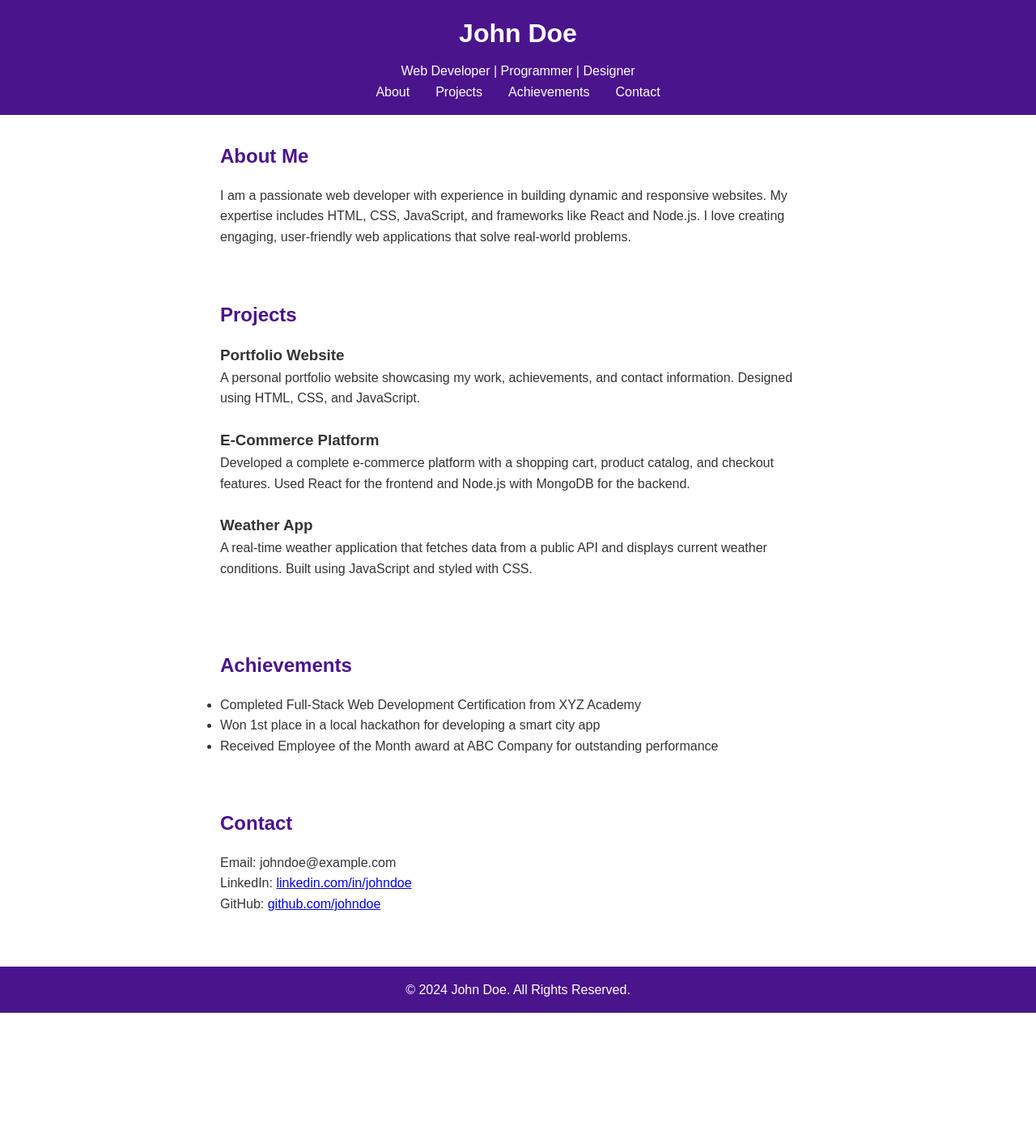
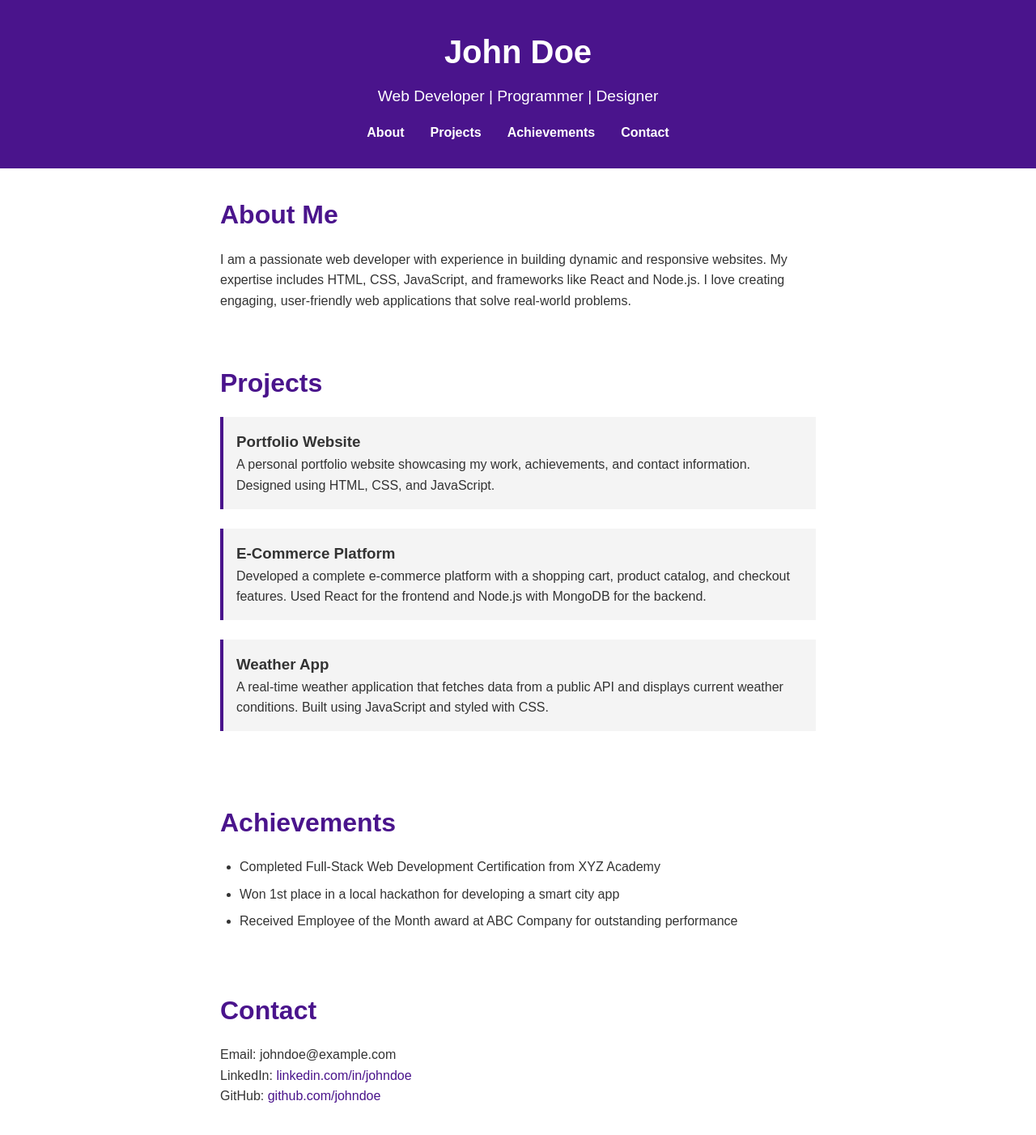
Before and after one commit to Jagadish1n/my-portfolio, a plain HTML site: page index.html in a window 1280 px wide. Shown: the top 1402 px of the page at 81% size. Before the commit the page ends 1251 px from the top, so only its background shows below. Drawn offline with Linux system fonts and the light colour scheme; a script that the page names is missing.

Commit message:
styles.css

```diff
--- a/styles.css
+++ b/styles.css
@@ -1,4 +1,4 @@
-/* Basic Reset */
+/* Reset */
 * {
     margin: 0;
     padding: 0;
@@ -6,7 +6,7 @@
 }
 
 body {
-    font-family: Arial, sans-serif;
+    font-family: 'Arial', sans-serif;
     color: #333;
     line-height: 1.6;
 }
@@ -14,18 +14,24 @@ body {
 header {
     background-color: #4a148c; /* SkillForge purple */
     color: #fff;
-    padding: 1rem 0;
     text-align: center;
+    padding: 2rem;
 }
 
 header h1 {
+    font-size: 2.5rem;
     margin-bottom: 0.5rem;
 }
 
+header p {
+    font-size: 1.2rem;
+}
+
 nav ul {
-    list-style-type: none;
+    list-style: none;
     display: flex;
     justify-content: center;
+    margin-top: 1rem;
 }
 
 nav ul li {
@@ -35,6 +41,7 @@ nav ul li {
 nav ul li a {
     color: #fff;
     text-decoration: none;
+    font-weight: bold;
 }
 
 section {
@@ -44,18 +51,40 @@ section {
 }
 
 h2 {
+    font-size: 2rem;
     color: #4a148c;
     margin-bottom: 1rem;
 }
 
 #projects .project {
+    background-color: #f4f4f4;
+    padding: 1rem;
+    border-left: 4px solid #4a148c;
     margin-bottom: 1.5rem;
+}
+
+#achievements ul {
+    list-style-type: disc;
+    padding-left: 1.5rem;
+}
+
+#achievements li {
+    margin-bottom: 0.5rem;
+}
+
+#contact a {
+    color: #4a148c;
+    text-decoration: none;
+}
+
+#contact a:hover {
+    text-decoration: underline;
 }
 
 footer {
     background-color: #4a148c;
     color: #fff;
     text-align: center;
-    padding: 1rem 0;
+    padding: 1rem;
     margin-top: 2rem;
 }
```
